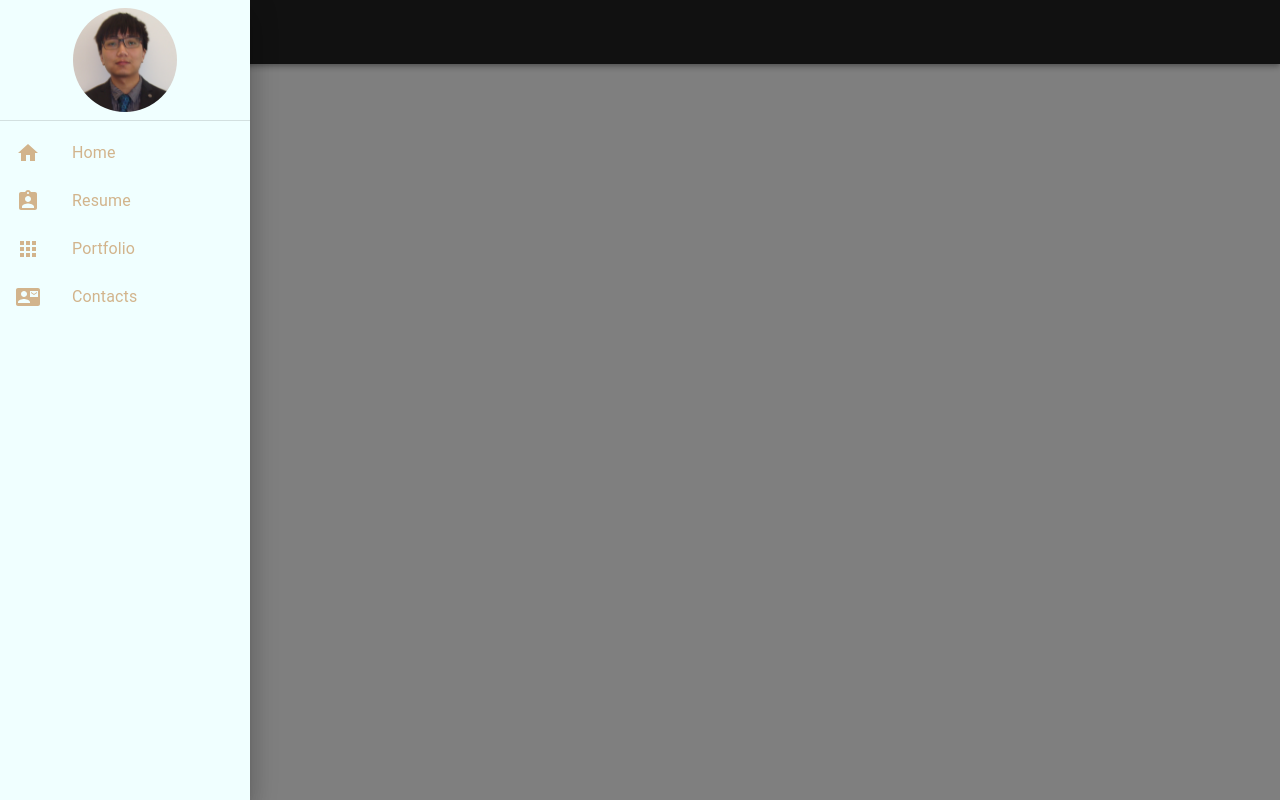
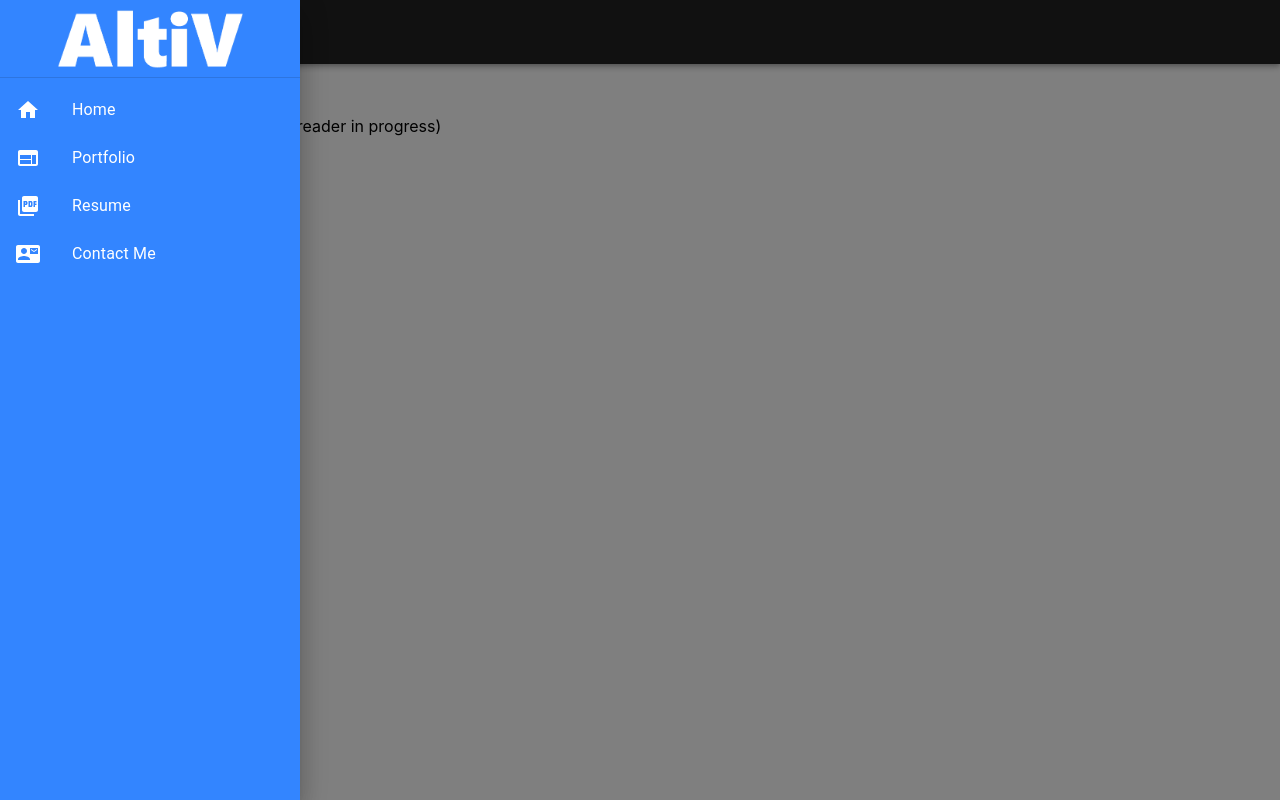
Before and after one commit to AltiV/AltiV.github.io, a React (Create React App) app: page /resume in a window 1280 px wide. Both pictures are taken after a click on the button 48 px from the left and 32 px from the top of the page. Built offline with nearby package versions, Linux system fonts and the light colour scheme.

Commit message:
Adding basic link to Résumé for now

```diff
--- a/src/App.js
+++ b/src/App.js
@@ -5,14 +5,18 @@ import { Route } from "react-router-dom";
 import Navbar from "./components/navbar-component";
 
 import Home from "./components/home-component";
+import Portfolio from "./components/portfolio-component";
 import Resume from "./components/resume-component";
+import Contact from "./components/contact-component";
 
 function App() {
   return (
     <>
       <Navbar />
       <Route path="/" exact component={Home} />
+      <Route path="/portfolio" component={Portfolio} />
       <Route path="/resume" component={Resume} />
+      <Route path="/contact" component={Contact} />
     </>
   );
 }
--- /dev/null
+++ b/src/components/contact-component.js
@@ -0,0 +1,11 @@
+import React from "react";
+
+const Contact = () => {
+  return (
+    <>
+      <p>This is the contact component.</p>
+    </>
+  );
+};
+
+export default Contact;
--- a/src/components/navbar-component.js
+++ b/src/components/navbar-component.js
@@ -22,9 +22,9 @@ import {
 
 import {
   ArrowBack,
-  AssignmentInd,
   Home,
-  Apps,
+  PictureAsPdf,
+  Web,
   ContactMail,
   List as ListIcon,
 } from "@material-ui/icons";
@@ -41,35 +41,42 @@ const menuItems = [
     listPath: "/",
   },
   {
-    listIcon: <AssignmentInd />,
+    listIcon: <Web />,
+    listText: "Portfolio",
+    listPath: "/portfolio",
+  },
+  {
+    listIcon: <PictureAsPdf />,
     listText: "Resume",
     listPath: "/resume",
   },
   {
-    listIcon: <Apps />,
-    listText: "Portfolio",
-  },
-  {
     listIcon: <ContactMail />,
-    listText: "Contacts",
+    listText: "Contact Me",
+    listPath: "/contact",
   },
 ];
 
 // CSS STYLES
 const useStyles = makeStyles((theme) => ({
   menuSliderContainer: {
-    width: 250,
-    background: "azure",
+    width: 300,
+    background: "#3385ff",
     height: "100%",
   },
   avatar: {
     display: "block",
     margin: "0.5rem auto",
-    width: theme.spacing(13),
-    height: theme.spacing(13),
+    width: theme.spacing(15),
+    height: theme.spacing(15),
   },
   listItem: {
-    color: "tan",
+    color: "white",
+  },
+  logo: {
+    display: "block",
+    margin: "0.5rem auto",
+    width: theme.spacing(25),
   },
 }));
 
@@ -90,7 +97,21 @@ const Navbar = () => {
       component="div"
       onClick={() => toggleSidebar("left", false)}
     >
-      <Avatar className={classes.avatar} src={avatar} alt="AltiV" />
+      {/* <Avatar
+        className={classes.avatar}
+        src={avatar}
+        alt="AltiV"
+        component={Link}
+        to="/"
+      /> */}
+
+      <img
+        alt="AltiV"
+        src={name_white}
+        className={classes.logo}
+        component={Link}
+        to="/"
+      />
       <Divider />
       <List>
         {menuItems.map((listItem, key) => (
--- /dev/null
+++ b/src/components/portfolio-component.js
@@ -0,0 +1,11 @@
+import React from "react";
+
+const Portfoilo = () => {
+  return (
+    <>
+      <p>This is the portfoio component.</p>
+    </>
+  );
+};
+
+export default Portfoilo;
--- a/src/components/resume-component.js
+++ b/src/components/resume-component.js
@@ -1,9 +1,19 @@
 import React from "react";
+
+import Résumé from "../files/Résumé.pdf";
 
 const Resume = () => {
   return (
     <>
       <p>This is the resume component.</p>
+
+      <p>
+        Download resume{" "}
+        <a href={Résumé} target="_blank" rel="noopener noreferrer">
+          here
+        </a>{" "}
+        (embeded PDF reader in progress)
+      </p>
     </>
   );
 };
```
Also changed, not shown: 1 other file (tests, documents, lock files or other folders).
